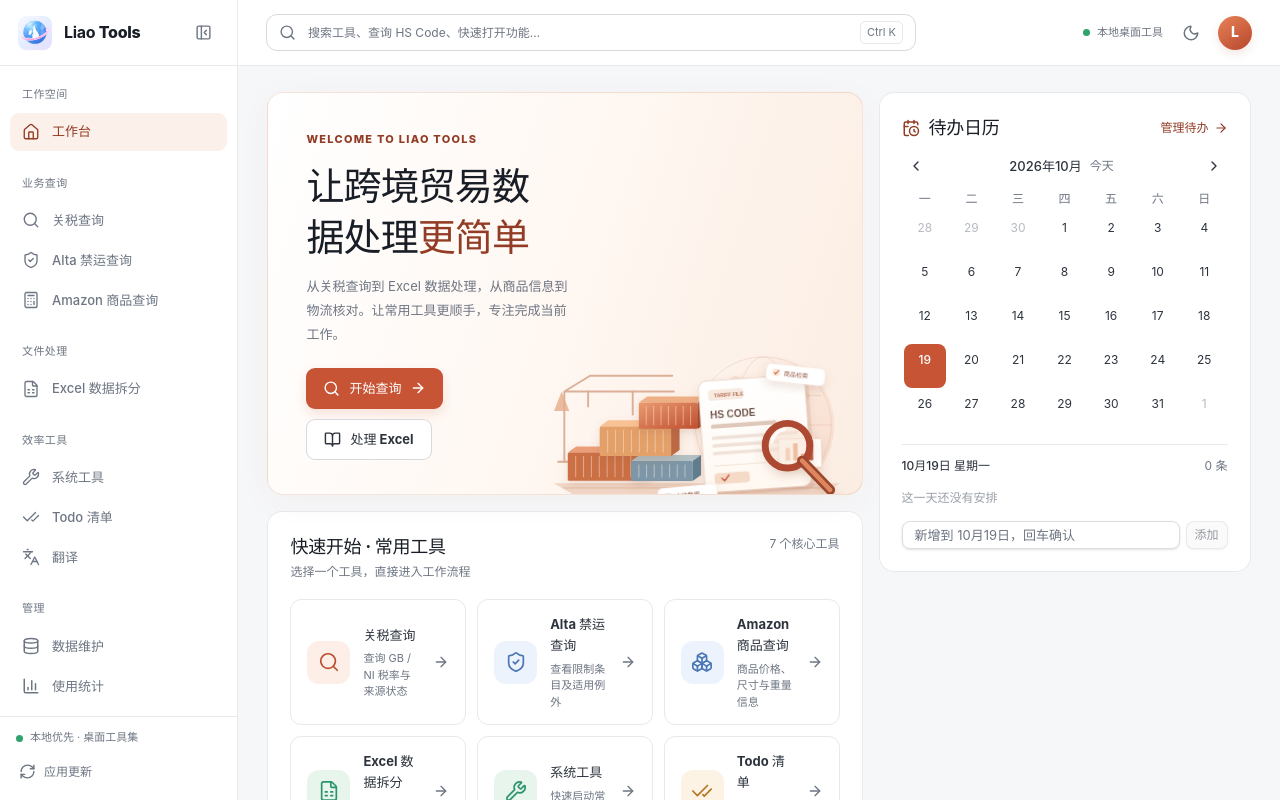
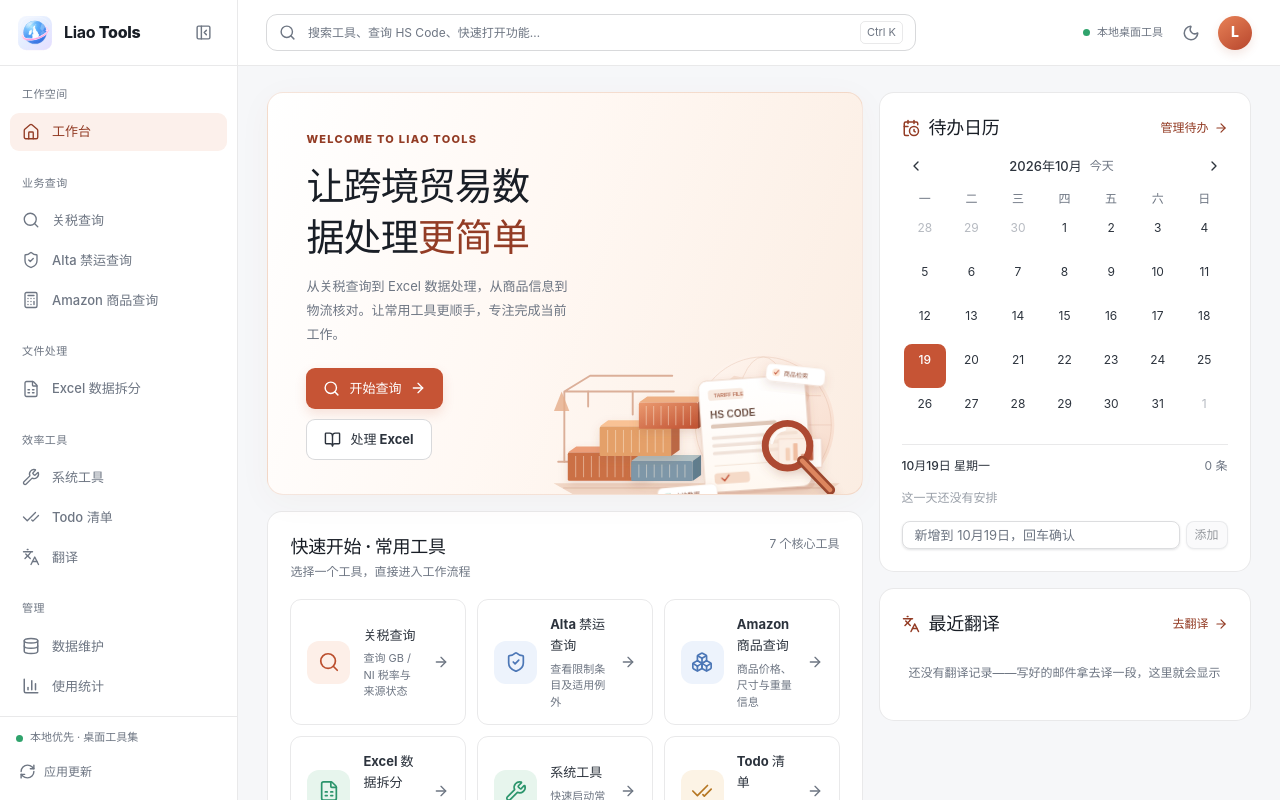
Before and after one commit to liao-works/liao-tools, a React (Vite) app: page / in a window 1280 px wide. Built offline with nearby package versions, Linux system fonts and the light colour scheme; the HTML template or start-up script is replaced by a standard one.

Commit message:
feat(home): 右栏新增最近翻译模块，点击回填翻译页

```diff
--- a/src/features/home/HomePage.tsx
+++ b/src/features/home/HomePage.tsx
@@ -7,6 +7,7 @@ import {
 import { taxApi } from '@/lib/api/tax';
 import { altaApi } from '@/lib/api/alta';
 import { HomeTodoCalendar } from '@/features/todo/components/HomeTodoCalendar';
+import { RecentTranslations } from '@/features/translate/components/RecentTranslations';
 
 const tools = [
   { name: '关税查询', text: '查询 GB / NI 税率与来源状态', to: '/tax', icon: Search, accent: 'orange' },
@@ -110,6 +111,8 @@ export function HomePage() {
     </div>
     <aside className="lt-home-rail">
       <HomeTodoCalendar />
+      <RecentTranslations />
     </aside>
   </div>;
 }
+// MARKER-1792378305
--- a/src/features/translate/TranslatePage.tsx
+++ b/src/features/translate/TranslatePage.tsx
@@ -1,4 +1,5 @@
 import { useCallback, useEffect, useRef, useState } from 'react';
+import { useLocation } from 'react-router-dom';
 import { History, Languages, Settings2, SquarePen } from 'lucide-react';
 import { Button } from '@/components/ui/button';
 import { Textarea } from '@/components/ui/textarea';
@@ -10,7 +11,7 @@ import { ToneSelector } from './components/ToneSelector';
 import { Workbench } from './components/Workbench';
 import { ProviderDialog } from './components/ProviderDialog';
 import { HistoryDrawer } from './components/HistoryDrawer';
-import type { ProviderStatus, TonePreset, TranslateEvent, TranslateMode } from '@/types/translate';
+import type { HistoryEntry, ProviderStatus, TonePreset, TranslateEvent, TranslateMode } from '@/types/translate';
 
 export function TranslatePage() {
   const { toast } = useToast();
@@ -42,6 +43,20 @@ export function TranslatePage() {
       .catch(() => { if (alive) setStatus(null); })
       .finally(() => { if (alive) setStatusLoaded(true); });
     return () => { alive = false; };
+  }, []);
+
+  // 首页「最近翻译」点击回填：带原文译文与模式进入本页
+  const location = useLocation();
+  useEffect(() => {
+    const restore = (location.state as { restore?: HistoryEntry } | null)?.restore;
+    if (!restore) return;
+    setInput(restore.sourceText);
+    setOutput(restore.resultText);
+    setMode(restore.mode);
+    if (restore.targetLang && restore.targetLang !== 'auto') setTargetLang(restore.targetLang);
+    if (restore.tone) setTone(restore.tone);
+    window.history.replaceState({}, ''); // 清掉路由状态，避免之后进出页面反复回填
+    // eslint-disable-next-line react-hooks/exhaustive-deps
   }, []);
 
   const providerReady = !!status && !!status[status.activeProvider]?.configured;
--- /dev/null
+++ b/src/features/translate/components/RecentTranslations.tsx
@@ -0,0 +1,68 @@
+import { useEffect, useState } from 'react';
+import { Link } from 'react-router-dom';
+import { ArrowRight, Languages } from 'lucide-react';
+import { translateApi } from '@/lib/api/translate';
+import type { HistoryEntry } from '@/types/translate';
+import { cn } from '@/lib/utils';
+
+const MODE_BADGES: Record<string, string> = {
+  translate: '译',
+  polish: '润',
+  explain: '释',
+};
+
+/** 首页右栏：最近翻译（点击回填到翻译页继续使用） */
+export function RecentTranslations() {
+  const [entries, setEntries] = useState<HistoryEntry[] | null>(null);
+
+  useEffect(() => {
+    let alive = true;
+    translateApi.listHistory(5, 0)
+      .then((rows) => { if (alive) setEntries(rows); })
+      .catch(() => { if (alive) setEntries([]); });
+    return () => { alive = false; };
+  }, []);
+
+  return (
+    <section className="lt-home-panel">
+      <div className="lt-panel-heading">
+        <div><Languages size={18} /><h2>最近翻译</h2></div>
+        <Link to="/translate" className="flex items-center gap-1 text-xs text-muted-foreground hover:text-foreground">
+          去翻译 <ArrowRight size={14} />
+        </Link>
+      </div>
+      {entries === null ? (
+        <p className="py-4 text-center text-xs text-muted-foreground">读取中…</p>
+      ) : entries.length === 0 ? (
+        <p className="py-4 text-center text-xs text-muted-foreground">
+          还没有翻译记录——写好的邮件拿去译一段，这里就会显示
+        </p>
+      ) : (
+        <div className="space-y-1">
+          {entries.map((entry) => (
+            <Link
+              key={entry.id}
+              to="/translate"
+              state={{ restore: entry }}
+              className="block rounded-md border border-transparent px-2 py-1.5 transition-colors hover:border-border hover:bg-muted/40"
+            >
+              <div className="flex items-center gap-2 text-xs text-muted-foreground">
+                <span
+                  className={cn(
+                    'flex h-4 w-4 items-center justify-center rounded text-[10px] font-medium',
+                    entry.mode === 'translate' ? 'bg-primary/10 text-primary' : 'bg-muted text-muted-foreground',
+                  )}
+                >
+                  {MODE_BADGES[entry.mode] ?? '译'}
+                </span>
+                <span>{entry.createdAt.slice(5, 16)}</span>
+                <span className="truncate">{entry.provider} · {entry.model}</span>
+              </div>
+              <p className="mt-1 truncate text-xs text-foreground">{entry.sourceText}</p>
+            </Link>
+          ))}
+        </div>
+      )}
+    </section>
+  );
+}
--- a/src/styles/workspace.css
+++ b/src/styles/workspace.css
@@ -94,7 +94,7 @@
 .lt-home-bottom {display:grid;grid-template-columns:1fr 1fr;gap:16px}
 /* 首页右栏（待办日历）：宽屏双栏，窄屏落到主列下方 */
 .lt-home-main {display:flex;flex-direction:column;gap:16px;min-width:0}
-.lt-home-rail {align-self:start;min-width:0}
+.lt-home-rail {display:grid;gap:16px;align-self:start;min-width:0}
 @media (min-width: 1280px) {
   .lt-home--with-rail {grid-template-columns:minmax(0,1fr) 372px}
   /* 主列收窄后统一 3 列，避免第 4 个起的小卡（跨 3 列）窄到文字竖排 */
```
